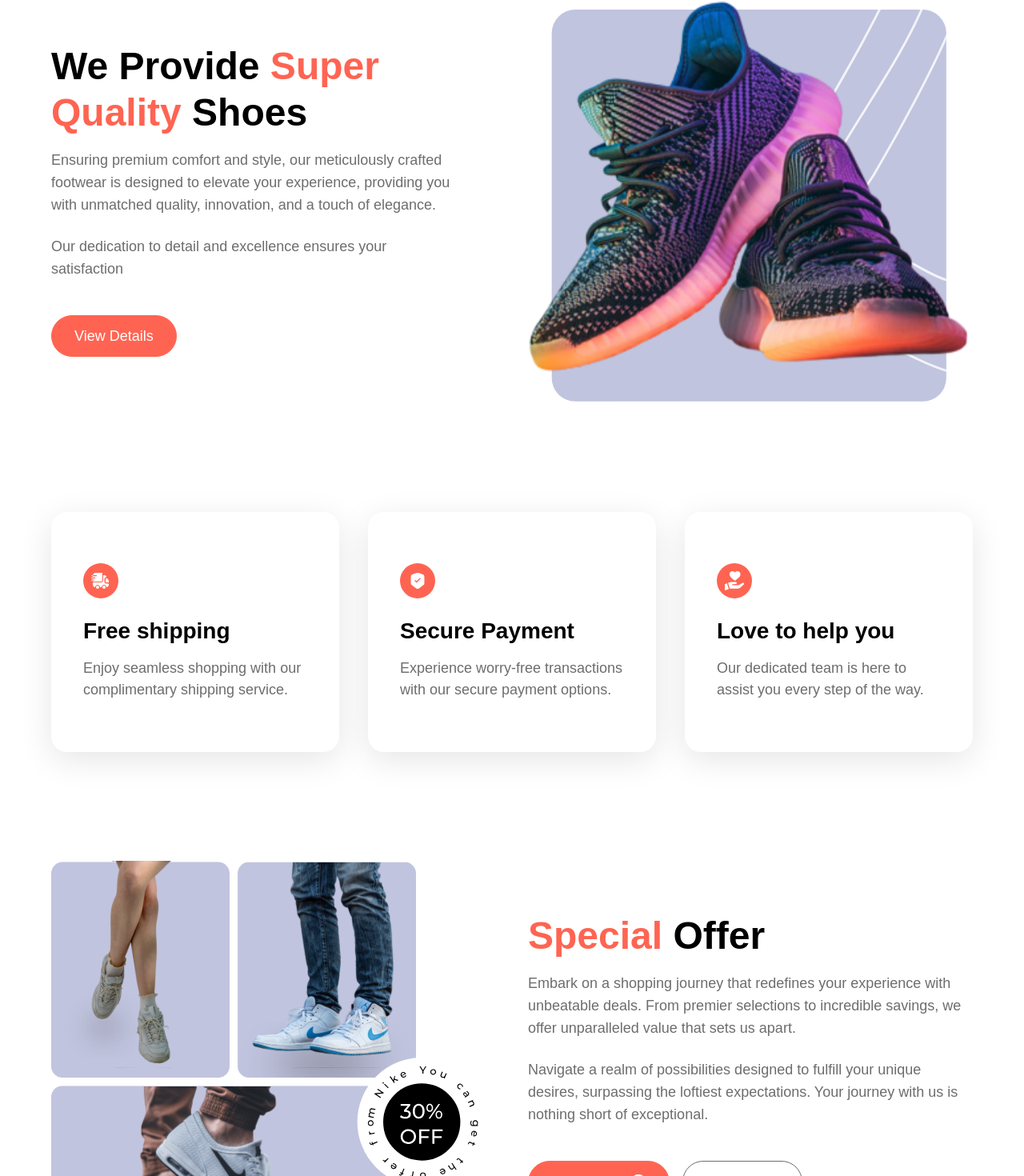
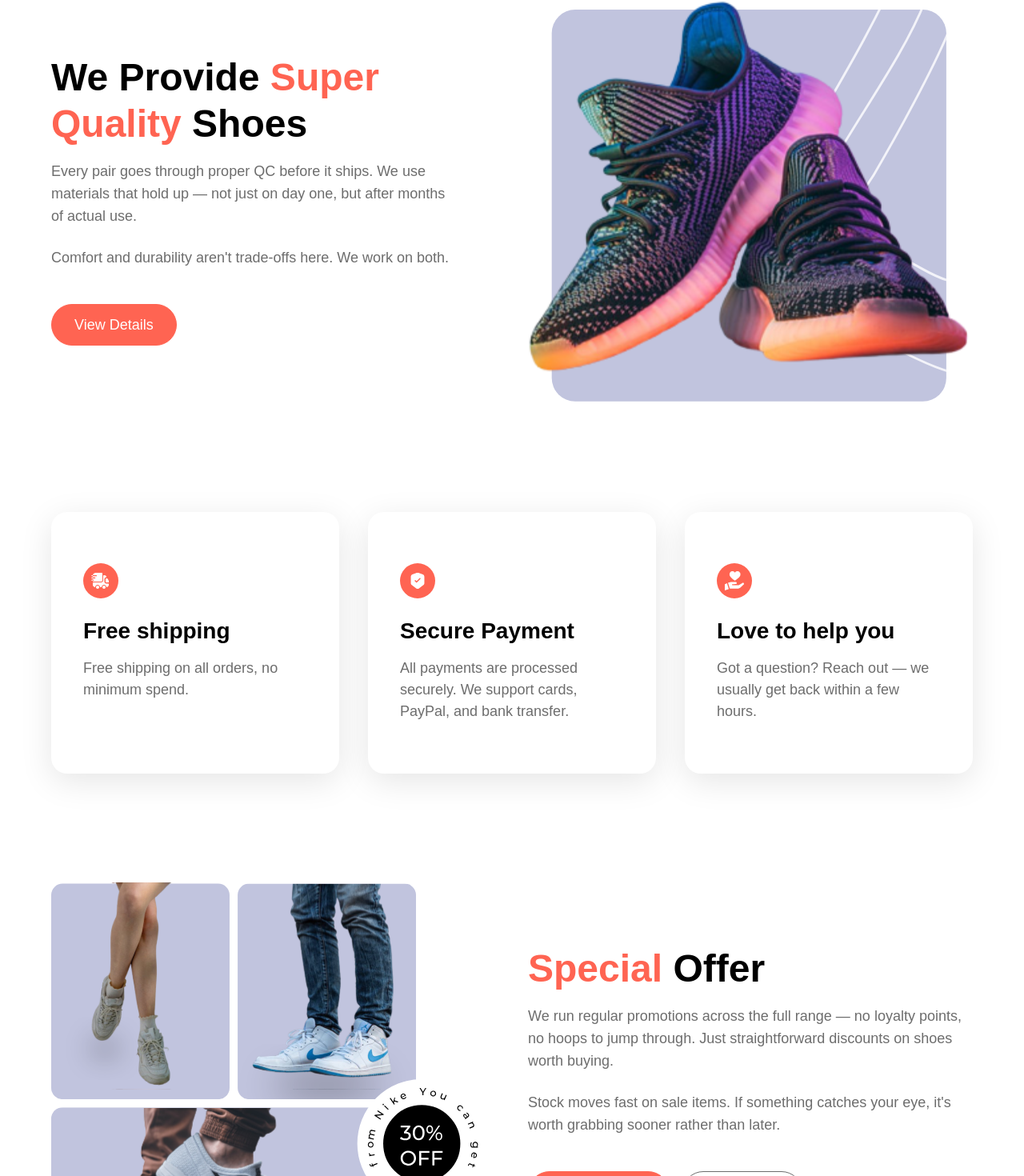
Before and after one commit to udithsc/udt-shoe-store, a React (Vite) app: page / in a window 1280 px wide. Shown: the part 1799-3269 px from the top of the page at 80% size. Built offline with nearby package versions, Linux system fonts and the light colour scheme.

Commit message:
Updated README with project details

```diff
--- a/src/constants/index.ts
+++ b/src/constants/index.ts
@@ -56,28 +56,28 @@ export const products = [
     name: 'UDT Air Jordan-01',
     price: '$200.20',
     slug: 'udt-air-jordan-01',
-    description: "The Nike Air Jordan-01 is a classic sneaker that combines style and comfort. Perfect for casual wear or sports activities, it features a durable sole and a breathable upper."
+    description: "A clean, versatile silhouette that works as well off the court as on it. The Air Jordan-01 has been a go-to since day one — solid build, comfortable fit, holds up well over time."
   },
   {
     imgURL: shoe5,
     name: 'UDT Air Jordan-10',
     price: '$210.20',
     slug: 'udt-air-jordan-10',
-    description: "Step up your game with the Nike Air Jordan-10. Designed for performance, this shoe offers superior cushioning and support for all-day wear."
+    description: "The Air Jordan-10 is built for people who are on their feet all day. Good ankle support, cushioning that actually lasts, and a profile that doesn't look out of place anywhere."
   },
   {
     imgURL: shoe6,
     name: 'UDT Air Jordan-100',
     price: '$220.20',
     slug: 'udt-air-jordan-100',
-    description: "Experience the future of footwear with the Nike Air Jordan-100. Innovative design meets premium materials for a shoe that stands out from the crowd."
+    description: "The Air Jordan-100 pushes things forward a bit — lighter materials, updated sole geometry, and a look that's a bit more modern without going overboard."
   },
   {
     imgURL: shoe7,
     name: 'UDT Air Jordan-001',
     price: '$230.20',
     slug: 'udt-air-jordan-001',
-    description: "The Nike Air Jordan-001 is a timeless classic. With its sleek silhouette and iconic branding, it's a must-have for any sneakerhead."
+    description: "The Air Jordan-001 keeps it simple. Low-profile, clean lines, available in colourways that actually work. If you want one pair that goes with everything, this is it."
   },
 ];
 
@@ -85,18 +85,17 @@ export const services = [
   {
     imgURL: truckFast,
     label: 'Free shipping',
-    subtext: 'Enjoy seamless shopping with our complimentary shipping service.',
+    subtext: 'Free shipping on all orders, no minimum spend.',
   },
   {
     imgURL: shieldTick,
     label: 'Secure Payment',
-    subtext:
-      'Experience worry-free transactions with our secure payment options.',
+    subtext: 'All payments are processed securely. We support cards, PayPal, and bank transfer.',
   },
   {
     imgURL: support,
     label: 'Love to help you',
-    subtext: 'Our dedicated team is here to assist you every step of the way.',
+    subtext: 'Got a question? Reach out — we usually get back within a few hours.',
   },
 ];
 
@@ -106,16 +105,17 @@ export const reviews = [
     customerName: 'Morich Brown',
     rating: 4.5,
     feedback:
-      'The attention to detail and the quality of the product exceeded my expectations. Highly recommended!',
+      'Really happy with these. The quality is noticeably better than what I was buying before, and they arrived faster than expected.',
   },
   {
     imgURL: customer2,
     customerName: 'Lota Mongeskar',
     rating: 4.5,
     feedback:
-      "The product not only met but exceeded my expectations. I'll definitely be a returning customer!",
+      'Fit is true to size and the sole has held up well after a few months of daily wear. Already ordered another pair.',
   },
 ];
+
 
 export const footerLinks = [
   {
--- a/src/pages/About.tsx
+++ b/src/pages/About.tsx
@@ -11,19 +11,19 @@ const values = [
         icon: '🎯',
         title: 'Our Mission',
         description:
-            'To deliver premium footwear that blends cutting-edge design with everyday comfort — empowering every step you take.',
+            'Make well-built shoes that are worth buying — good materials, honest pricing, and nothing that falls apart after a month.',
     },
     {
         icon: '👁️',
         title: 'Our Vision',
         description:
-            'To become the most trusted shoe brand globally, known for quality, innovation, and a community-first approach.',
+            'Grow into a brand people actually trust. Not through hype, but by consistently putting out products that hold up.',
     },
     {
         icon: '💎',
         title: 'Our Values',
         description:
-            'Quality, integrity, and customer satisfaction are at the heart of everything we do. We never compromise on excellence.',
+            'Quality and honesty. We\'d rather lose a sale than ship something we\'re not proud of.',
     },
 ];
 
@@ -51,7 +51,7 @@ const About = () => {
                             Built to Last
                         </h1>
                         <p className='mt-6 font-montserrat text-slate-gray dark:text-dark-muted text-lg leading-8 max-w-lg'>
-                            UDT Shoes was founded with a simple belief: everyone deserves footwear that looks great, feels incredible, and stands the test of time. From our humble beginnings to a global community of 250k+ customers, we've never lost sight of that promise.
+                            UDT Shoes started with a straightforward idea: most people just want a shoe that looks decent, fits well, and doesn't fall apart. We've been working on that since day one, and now ship to customers in over 50 countries.
                         </p>
                         <div className='mt-10'>
                             <Link to='/products'>
--- a/src/sections/SpecialOffer.tsx
+++ b/src/sections/SpecialOffer.tsx
@@ -21,14 +21,13 @@ const SpecialOffer = () => {
           <span className='text-coral-red'>Special</span> Offer
         </h2>
         <p className='mt-4 info-text dark:text-dark-muted'>
-          Embark on a shopping journey that redefines your experience with
-          unbeatable deals. From premier selections to incredible savings, we
-          offer unparalleled value that sets us apart.
+          We run regular promotions across the full range — no loyalty points,
+          no hoops to jump through. Just straightforward discounts on shoes
+          worth buying.
         </p>
         <p className='mt-6 info-text dark:text-dark-muted'>
-          Navigate a realm of possibilities designed to fulfill your unique
-          desires, surpassing the loftiest expectations. Your journey with us is
-          nothing short of exceptional.
+          Stock moves fast on sale items. If something catches your eye,
+          it's worth grabbing sooner rather than later.
         </p>
         <div className='mt-11 flex flex-wrap gap-4'>
           <Link to='/products'>
--- a/src/sections/SuperQuality.tsx
+++ b/src/sections/SuperQuality.tsx
@@ -13,12 +13,11 @@ const SuperQuality = () => {
           <span className='text-coral-red'>Quality</span> Shoes
         </h2>
         <p className='mt-4 lg:max-w-lg info-text dark:text-dark-muted'>
-          Ensuring premium comfort and style, our meticulously crafted footwear
-          is designed to elevate your experience, providing you with unmatched
-          quality, innovation, and a touch of elegance.
+          Every pair goes through proper QC before it ships. We use materials
+          that hold up — not just on day one, but after months of actual use.
         </p>
         <p className='mt-6 lg:max-w-lg info-text dark:text-dark-muted'>
-          Our dedication to detail and excellence ensures your satisfaction
+          Comfort and durability aren't trade-offs here. We work on both.
         </p>
         <div className='mt-11'>
           <Button label='View Details' />
```
Also changed, not shown: 1 other file (tests, documents, lock files or other folders).
